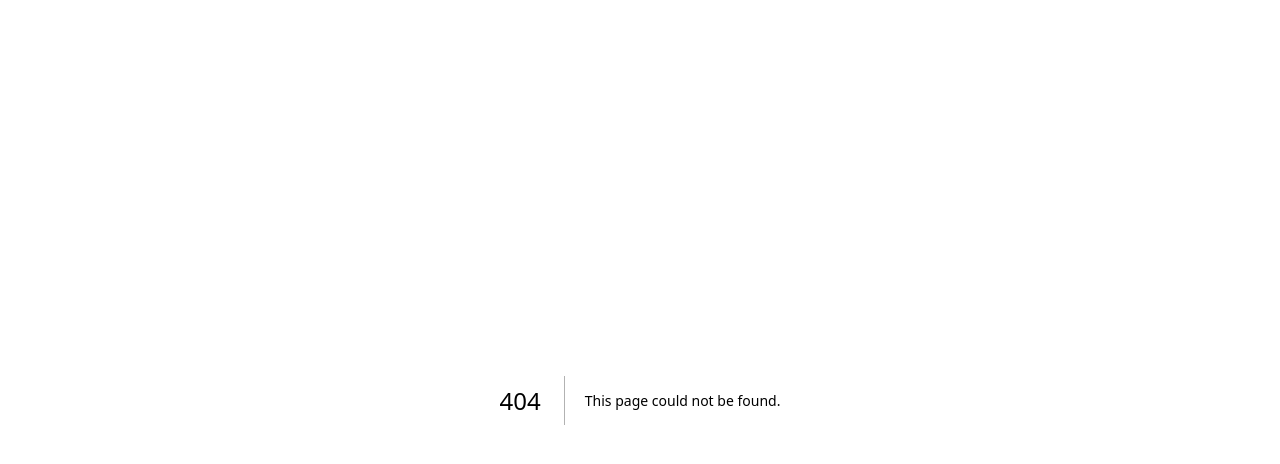
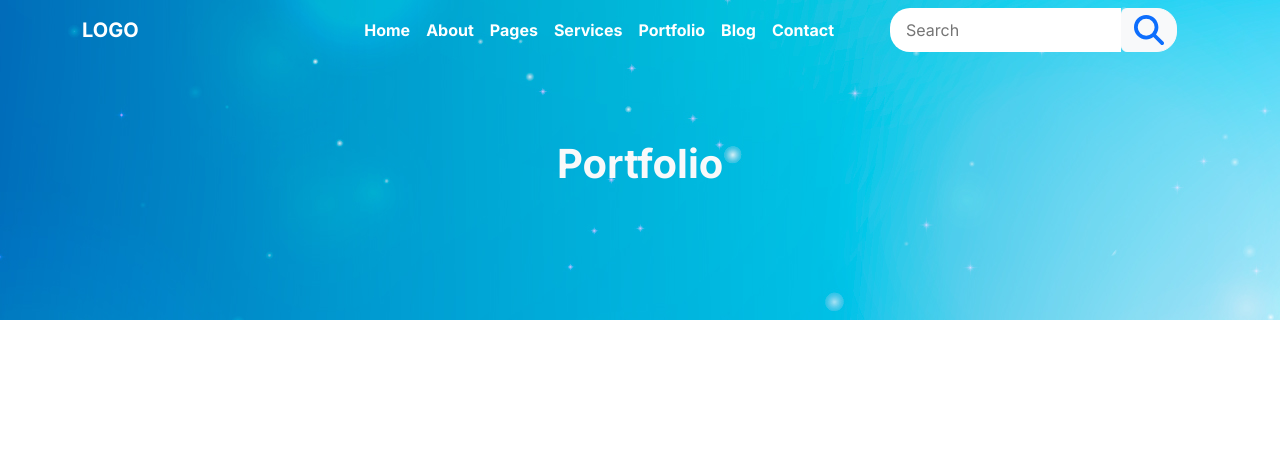
Before and after one commit to sulaiman7860/digital-agency-app, a Next.js app: page /portfolio in a window 1280 px wide. Before the commit this address had no page. Shown: the top 464 px of the page. Built offline with nearby package versions, Linux system fonts and the light colour scheme.

Commit message:
multiple pages are ready

```diff
--- a/app/(components)/Header/Navbar.js
+++ b/app/(components)/Header/Navbar.js
@@ -1,5 +1,6 @@
 import { FontAwesomeIcon } from "@fortawesome/react-fontawesome";
 import { faSearch } from "@fortawesome/free-solid-svg-icons";
+import Link from "next/link";
 
 
 export default function Navbar() {
@@ -7,46 +8,46 @@ export default function Navbar() {
     <div>
         <nav className="navbar navbar-expand-lg navbar-dark">
   <div className="container">
-    <a className="navbar-brand fw-bold" href="#">LOGO</a>
+    <span className="navbar-brand fw-bold" href="#">LOGO</span>
     <button className="navbar-toggler" type="button" data-bs-toggle="collapse" data-bs-target="#navbarSupportedContent" aria-controls="navbarSupportedContent" aria-expanded="false" aria-label="Toggle navigation">
       <span className="navbar-toggler-icon"></span>
     </button>
     <div className="collapse navbar-collapse" id="navbarSupportedContent">
       <ul className="navbar-nav ms-auto mb-2 mb-lg-0">
         <li className="nav-item">
-          <a className="nav-link fw-bold active" aria-current="page" href="#">Home</a>
+          <Link className="nav-link fw-bold active" href="/">Home</Link>
         </li>
         <li className="nav-item">
-          <a className="nav-link fw-bold active" href="#">About</a>
+          <Link className="nav-link fw-bold active" href="/about">About</Link>
         </li>
         <li className="nav-item dropdown">
-          <a className="nav-link fw-bold active" href="#" >
+          <Link className="nav-link fw-bold active" href="/pages" >
             Pages
-          </a>
+          </Link>
         </li>
         <li className="nav-item dropdown">
-          <a className="nav-link fw-bold active" href="#" >
+          <Link className="nav-link fw-bold active" href="/services" >
             Services
-          </a>
+          </Link>
         </li>
         <li className="nav-item dropdown">
-          <a className="nav-link fw-bold active" href="#" >
+          <Link className="nav-link fw-bold active" href="/portfolio" >
             Portfolio
-          </a>
+          </Link>
         </li>
         <li className="nav-item dropdown">
-          <a className="nav-link fw-bold active" href="#" >
+          <Link className="nav-link fw-bold active" href="/blog" >
             Blog
-          </a>
+          </Link>
         </li>
         <li className="nav-item dropdown">
-          <a className="nav-link fw-bold active" href="#" >
+          <Link className="nav-link fw-bold active" href="/contact" >
             Contact
-          </a>
+          </Link>
         </li>
       </ul>
       <form className="d-flex ms-5">
-        <input className="form-control w-75" placeholder="Search" id="inputFeild" style={{borderStartStartRadius:"20px",borderEndStartRadius:"20px"}}/>
+        <input className="w-75 border-0 ps-3" placeholder="Search" id="inputFeild" style={{borderStartStartRadius:"20px",borderEndStartRadius:"20px"}}/>
         <button className="btn btn-light text-primary" style={{borderStartEndRadius:"20px",borderEndEndRadius:"20px",width:"3.5rem"}}><FontAwesomeIcon icon={faSearch}/></button>
       </form>
     </div>
--- /dev/null
+++ b/app/(components)/PagesHeader/Header.js
@@ -0,0 +1,16 @@
+import Navbar from '@/app/(components)/Header/Navbar'
+
+export default function Header(props) {
+  return (
+    <div id='headerId'>
+        <Navbar/>
+        <div className="container" style={{marginTop:"10vh"}}>
+          <div className="row">
+            <div className="col-4 offset-5 text-light">
+              <h1 className='fw-bold'>{props.title}</h1>
+            </div>
+          </div>
+        </div>
+    </div>
+  )
+}
--- a/app/globals.css
+++ b/app/globals.css
@@ -4,3 +4,8 @@ header {
     background-image: url(./assets/images/3386851.jpg);
     height: 75vh;
 }
+
+#headerId {
+    background-image: url(./assets/images/3632097.jpg);
+    height: 40vh;
+}
--- /dev/null
+++ b/app/portfolio/page.js
@@ -0,0 +1,10 @@
+import React from 'react'
+import Header from '../(components)/PagesHeader/Header'
+
+export default function Contact() {
+  return (
+    <div>
+      <Header title="Portfolio"/>
+    </div>
+  )
+}
```
Also changed, not shown: app/about/page.js (added, +10 -0 lines), app/blog/page.js (added, +10 -0 lines), app/contact/page.js (added, +10 -0 lines), app/pages/page.js (added, +10 -0 lines), app/services/page.js (added, +10 -0 lines), app/assets/images/3632097.jpg (added).
